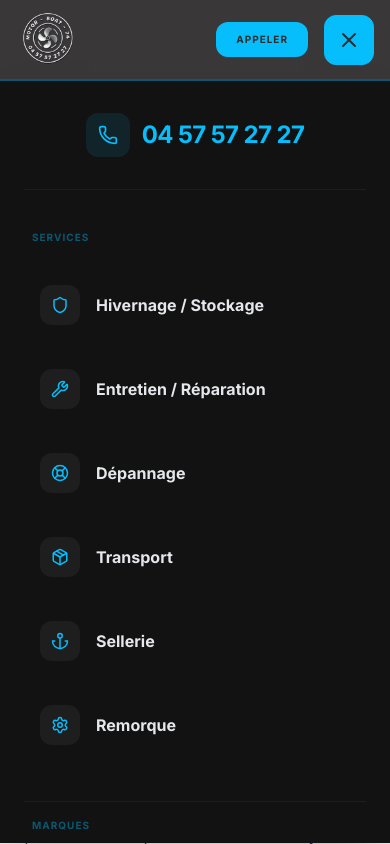
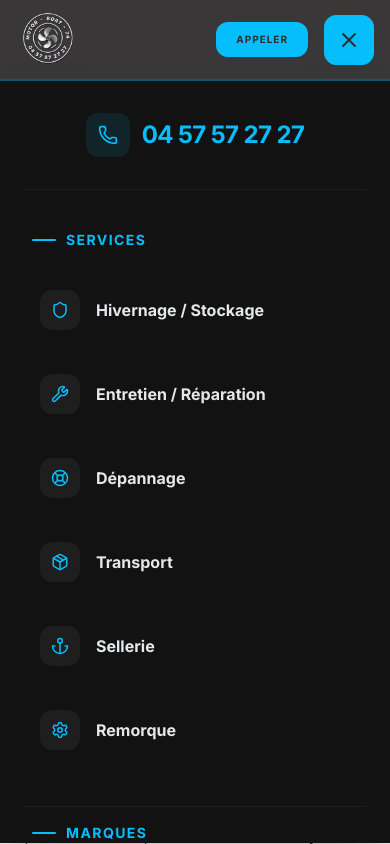
Before and after one commit to Ericfevrier/MB74-Site, a React (Vite) app: page / in a window 390 px wide. Both pictures are taken after a click on the button "Ouvrir le menu". Shown: the top 844 px of the page. Built offline with nearby package versions, Linux system fonts and the light colour scheme.

Commit message:
Menu mobile : libelles de section (Services, Marques, Tous nos bateaux) plus visibles (cyan plein, plus grands, barre d accent)

```diff
--- a/src/components/Header.tsx
+++ b/src/components/Header.tsx
@@ -224,7 +224,10 @@ export function Header() {
             </a>
 
             <div className="space-y-6">
-              <span className="uppercase text-[10px] tracking-widest font-bold text-brand-cyan/40 px-2 block">SERVICES</span>
+              <div className="flex items-center gap-2.5 px-2">
+                <span className="w-6 h-0.5 bg-brand-cyan rounded-full" />
+                <span className="uppercase text-sm tracking-widest font-bold text-brand-cyan">Services</span>
+              </div>
               <div className="grid grid-cols-1 gap-3">
                 {megaMenuServices.map((item, idx) => (
                   <Link
@@ -243,7 +246,10 @@ export function Header() {
             </div>
 
             <div className="space-y-6 pt-4 border-t border-white/5">
-              <span className="uppercase text-[10px] tracking-widest font-bold text-brand-cyan/40 px-2 block">MARQUES</span>
+              <div className="flex items-center gap-2.5 px-2">
+                <span className="w-6 h-0.5 bg-brand-cyan rounded-full" />
+                <span className="uppercase text-sm tracking-widest font-bold text-brand-cyan">Marques</span>
+              </div>
               <div className="grid grid-cols-2 gap-3">
                 {megaMenuMarques.map((item, idx) => (
                   <Link
@@ -267,7 +273,10 @@ export function Header() {
             </div>
 
             <div className="space-y-6 pt-4 border-t border-white/5">
-              <Link to="/bateaux" onClick={() => setIsMobileMenuOpen(false)} className="uppercase text-[10px] tracking-widest font-bold text-brand-cyan/60 hover:text-brand-cyan px-2 block">Tous nos bateaux</Link>
+              <Link to="/bateaux" onClick={() => setIsMobileMenuOpen(false)} className="flex items-center gap-2.5 px-2 group">
+                <span className="w-6 h-0.5 bg-brand-cyan rounded-full" />
+                <span className="uppercase text-sm tracking-widest font-bold text-brand-cyan group-hover:text-white transition-colors">Tous nos bateaux</span>
+              </Link>
               <div className="grid grid-cols-1 gap-3">
                 {megaMenuBateaux.map((item, idx) => (
                   <Link key={idx} to={item.path} onClick={() => setIsMobileMenuOpen(false)} className="flex items-center space-x-3 px-6 py-4 hover:bg-white/5 transition-all rounded-2xl border border-white/5 text-gray-200">
```
